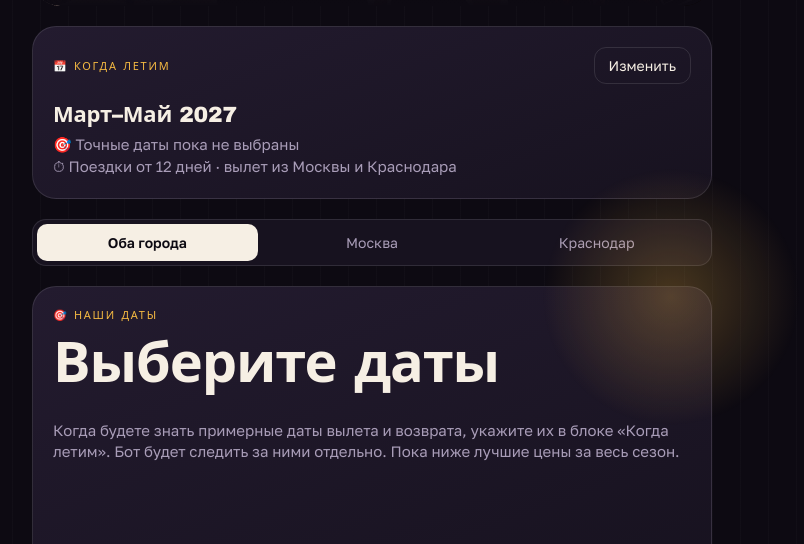
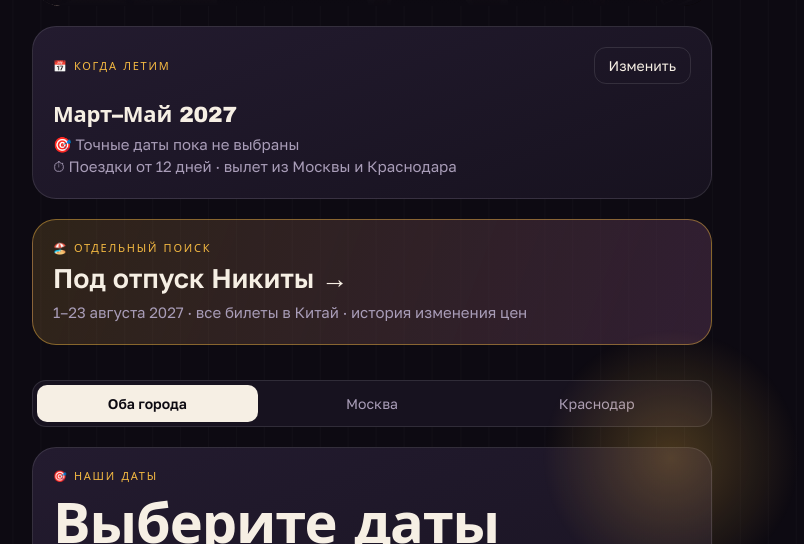
Before and after one commit to 111L9lPA/Haiku-, a plain HTML site: page trip/index.html in a window 1280 px wide. Shown: the part 634-1178 px from the top of the page, without its empty margins (268-1072 px from the left). Drawn offline with Linux system fonts and the light colour scheme; no server answers; a web font is replaced by a local one.

Commit message:
Link separate Nikita vacation ticket dashboard from main page

```diff
--- a/trip/index.html
+++ b/trip/index.html
@@ -165,6 +165,12 @@
       <div class="hint" id="seasonNote"></div>
     </form>
   </section>
+
+  <a class="card" href="nikita.html" style="display:block;text-decoration:none;background:linear-gradient(110deg,rgba(244,185,66,.15),rgba(64,39,64,.7));border:1px solid rgba(244,185,66,.45);margin-bottom:16px">
+    <div class="eyebrow">🏖️ Отдельный поиск</div>
+    <div style="font-size:clamp(19px,5vw,27px);font-weight:800;color:var(--paper);margin:7px 0">Под отпуск Никиты →</div>
+    <div class="meta">1–23 августа 2027 · все билеты в Китай · история изменения цен</div>
+  </a>
 
   <div class="segment" role="group" aria-label="Откуда летим" id="originSwitch">
     <button type="button" data-o="all" aria-pressed="true">Оба города</button>
```
